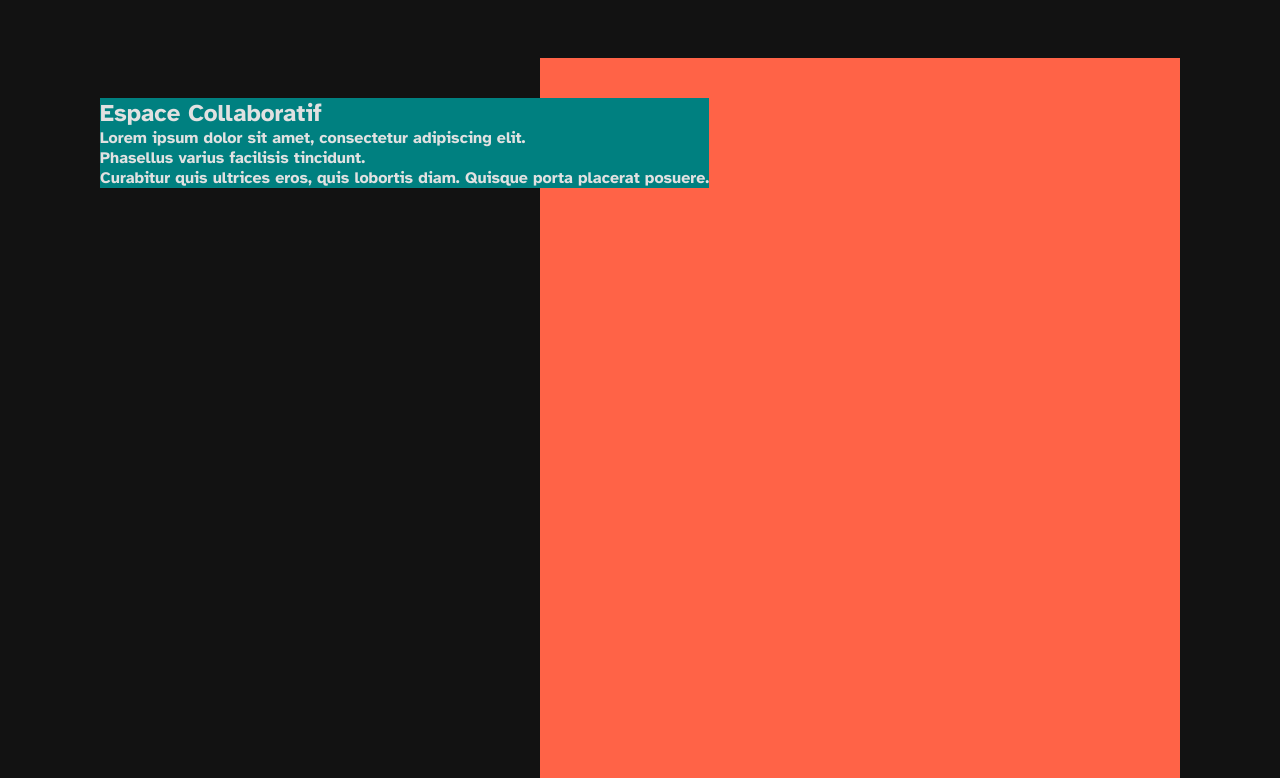
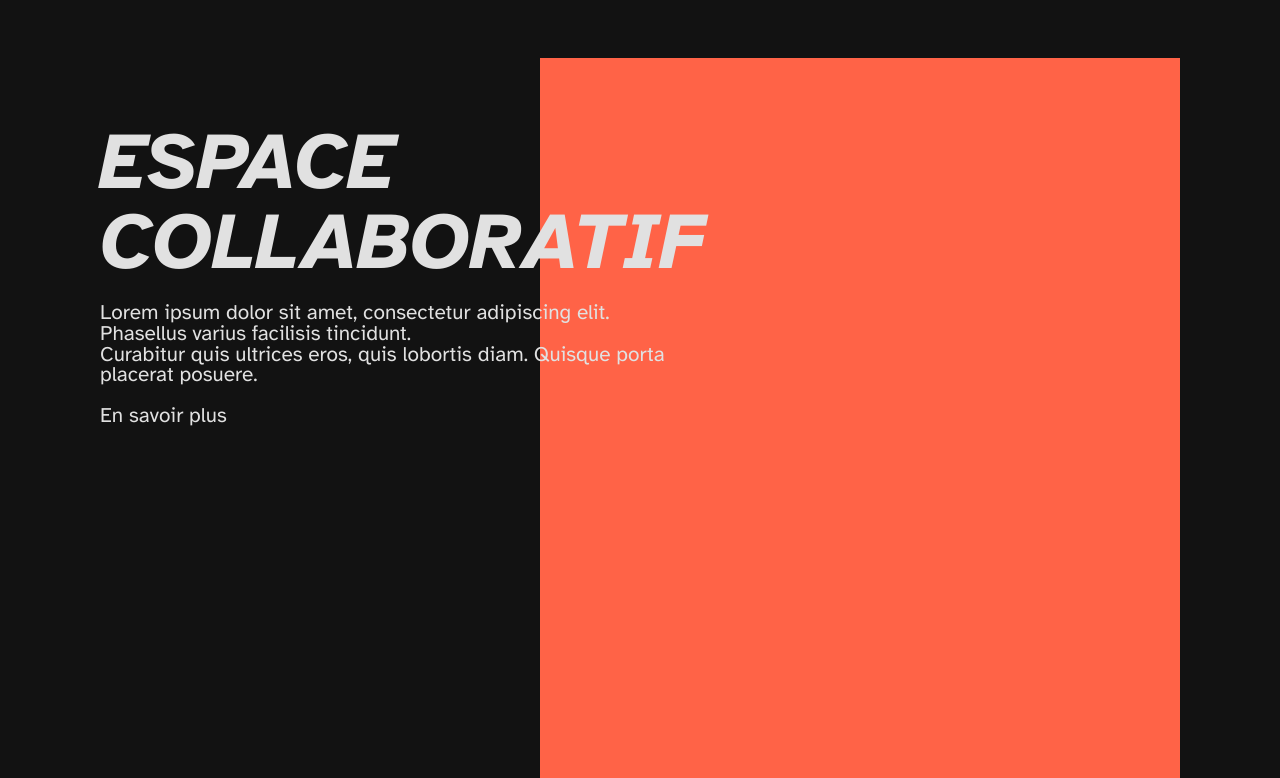
Before and after one commit to NathanCHEVALIER/latelier, a plain HTML site: page index.html in a window 1280 px wide. Shown: the part 106-884 px from the top of the page. Drawn offline with Linux system fonts and the light colour scheme.

Commit message:
Update Landing Text style

```diff
--- a/css/style.css
+++ b/css/style.css
@@ -26,10 +26,10 @@ header {
     position: relative;
 }
 #landing-sc > div:nth-of-type(1) {
-    background-color: teal;
     position: absolute;
-    top: 15vh;
+    top: 18vh;
     left: 100px;
+    max-width: 45vw;
     z-index: 100;
 }
 #landing-sc > div:nth-of-type(2) {
@@ -40,3 +40,28 @@ header {
     top: 10vh;
     right: 100px;
 }
+#landing-sc > div:nth-of-type(1) > h2 {
+    font-weight: 700;
+    font-style: italic;
+    text-transform: uppercase;
+    font-size: 5em;
+    line-height: 1em;
+    margin-bottom: 20px;
+}
+#landing-sc > div:nth-of-type(1) > h4 {
+    font-weight: 400;
+    font-size: 1.3em;
+    line-height: 1em;
+    margin-bottom: 20px;
+}
+#landing-sc > div:nth-of-type(1) > a {
+    font-weight: 400;
+    font-size: 1.3em;
+    line-height: 1em;
+    margin-bottom: 20px;
+    text-decoration: none;
+    cursor: pointer;
+}
+#landing-sc > div:nth-of-type(1) > a:hover {
+    text-decoration: underline;
+}
--- a/index.html
+++ b/index.html
@@ -28,6 +28,7 @@
                 Phasellus varius facilisis tincidunt. <br />
                 Curabitur quis ultrices eros, quis lobortis diam. Quisque porta placerat posuere. <br />
             </h4>
+            <a href="" >En savoir plus</a>
         </div>
         <div>
             <!-- Here comes the video-->
```
